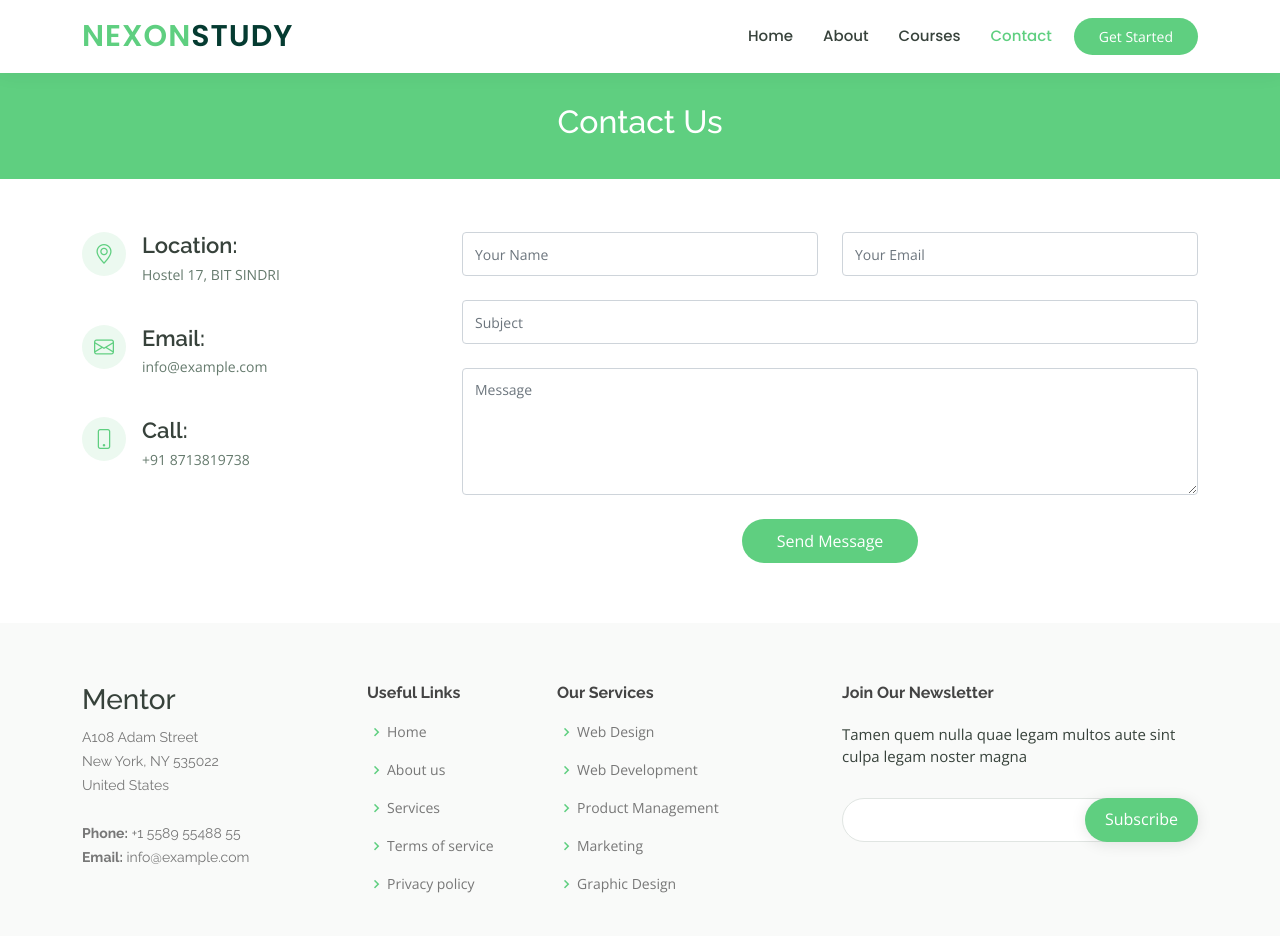
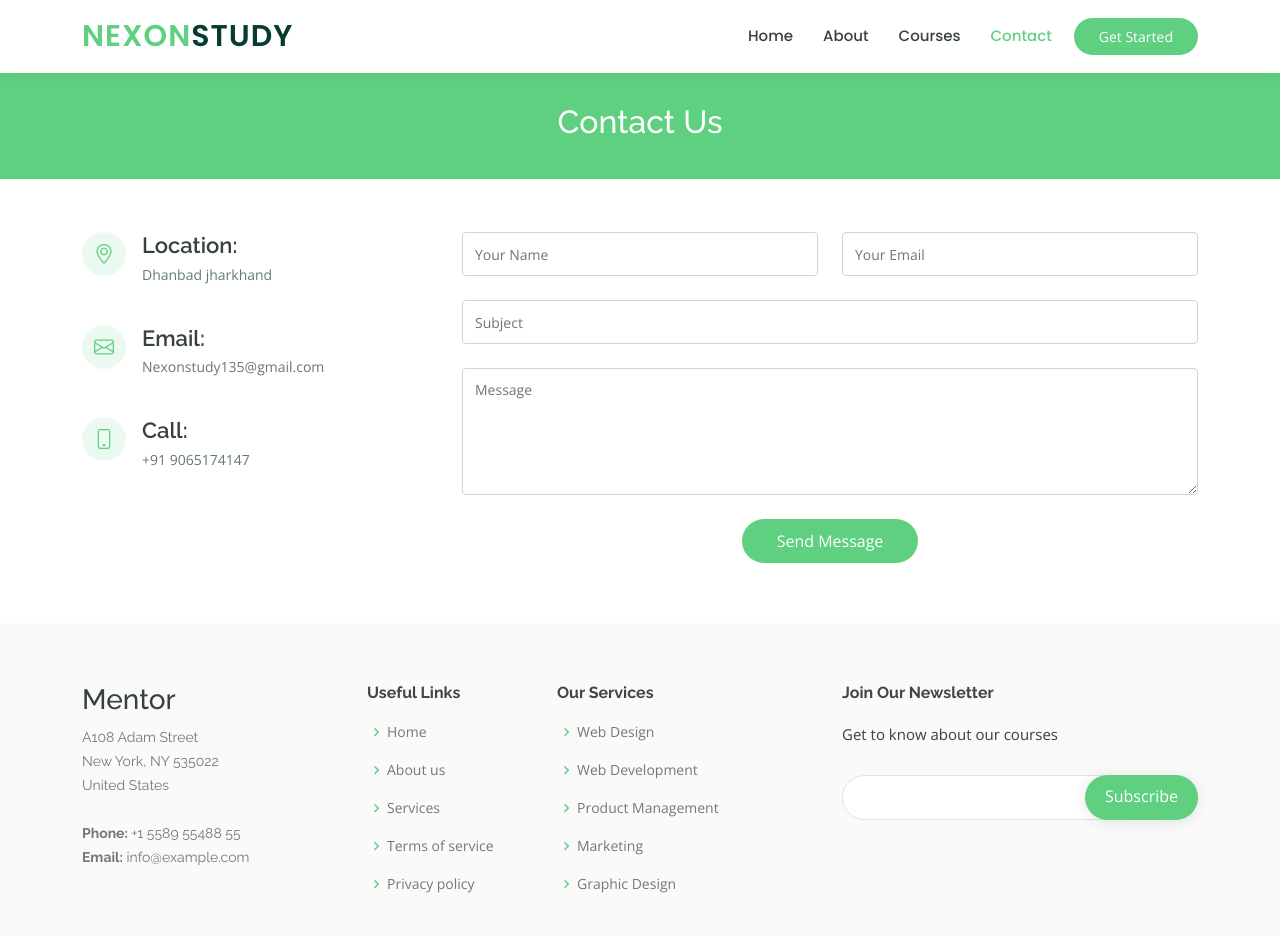
Before and after one commit to cunningbait1Gourav/Nexonstudy, a plain HTML site: page contact.html in a window 1280 px wide. Shown: the top 936 px of the page. Drawn offline with nearby package versions, Linux system fonts and the light colour scheme.

Commit message:
Update contact.html

```diff
--- a/contact.html
+++ b/contact.html
@@ -82,19 +82,19 @@
               <div class="address">
                 <i class="bi bi-geo-alt"></i>
                 <h4>Location:</h4>
-                <p>Hostel 17, BIT SINDRI</p>
+                <p>Dhanbad jharkhand</p>
               </div>
 
               <div class="email">
                 <i class="bi bi-envelope"></i>
                 <h4>Email:</h4>
-                <p>info@example.com</p>
+                <p>Nexonstudy135@gmail.com</p>
               </div>
 
               <div class="phone">
                 <i class="bi bi-phone"></i>
                 <h4>Call:</h4>
-                <p>+91 8713819738</p>
+                <p>+91 9065174147</p>
               </div>
 
             </div>
@@ -177,7 +177,7 @@
 
           <div class="col-lg-4 col-md-6 footer-newsletter">
             <h4>Join Our Newsletter</h4>
-            <p>Tamen quem nulla quae legam multos aute sint culpa legam noster magna</p>
+            <p>Get to know about our courses</p>
             <form action="" method="post">
               <input type="email" name="email"><input type="submit" value="Subscribe">
             </form>
```
